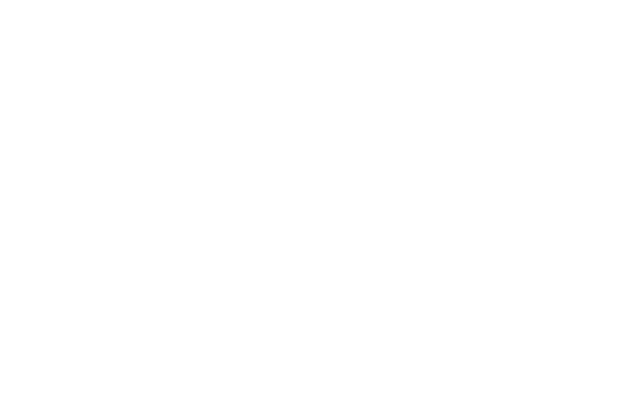
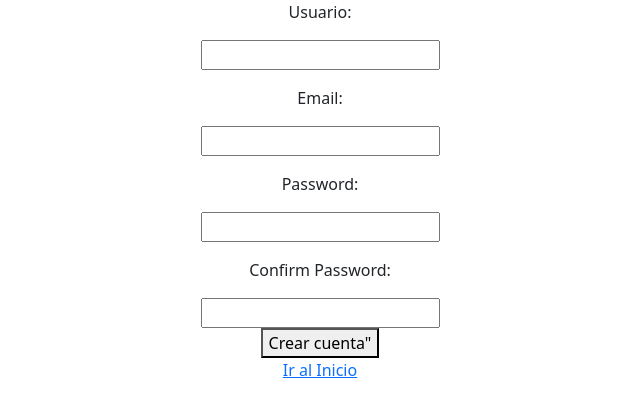
Before and after one commit to LauraMontalvo/clientProyecto, a React (Create React App) app: page /registrar in a window 1280 px wide. Shown: the top 414 px of the page, without its empty margins (320-960 px from the left). Built offline with nearby package versions, Linux system fonts and the light colour scheme.

Commit message:
intalaran el package

```diff
--- a/package.json
+++ b/package.json
@@ -6,9 +6,14 @@
     "@testing-library/jest-dom": "^5.16.5",
     "@testing-library/react": "^13.4.0",
     "@testing-library/user-event": "^13.5.0",
+    "axios": "^0.27.2",
+    "bootstrap": "^5.2.1",
+    "react-bootstrap": "^2.5.0",
     "react": "^18.2.0",
     "react-dom": "^18.2.0",
+    "react-router-dom": "^6.3.0",
     "react-scripts": "5.0.1",
+    "reactstrap": "^9.1.3",
     "web-vitals": "^2.1.4"
   },
   "scripts": {
--- a/src/App.js
+++ b/src/App.js
@@ -1,10 +1,19 @@
-import logo from './logo.svg';
 import './App.css';
+import { BrowserRouter, Route, Routes } from 'react-router-dom';
+import LoginForm from './Components/LoginUsuario';
+import RegisterUsuario from './Views/RegistroUsuario';
+
 
 function App() {
   return (
     <div className="App">
+        <BrowserRouter>
+          <Routes>
+            <Route exact path="/" element={<LoginForm/>}/>
+            <Route exact path="/registrar" element={<RegisterUsuario/>}/>
 
+          </Routes>
+        </BrowserRouter>
     </div>
   );
 }
--- /dev/null
+++ b/src/Components/LoginUsuario.jsx
@@ -0,0 +1,51 @@
+import axios from 'axios';
+import { Form } from 'react-bootstrap';
+import { useState } from 'react';
+import { Link } from 'react-router-dom';
+
+const LoginForm = (props) => {
+    const [ NombreUsuario, setNombreUsuario] = useState("");
+    const [ password, setPassword] = useState("");
+
+    const [ NombreUsuarioError, setNombreUsuarioError] = useState("");
+
+    const [ passwordError, setPasswordError] = useState("");
+
+
+    const handlerCreateUsuario= (e) => {
+        e.preventDefault();
+        axios.post('http://localhost:8000/api/usuario/validate', { NombreUsuario, password })
+            .then(res => {
+                console.log(res.data);
+                if(res.data.confirm === true){
+
+                }
+            })
+            .catch(err => {
+
+            })
+    }
+return (
+        <Form onSubmit={handlerCreateUsuario}>
+                <div className='contenedor1'>
+                    <h2>Login</h2>
+                    <p>Nombre:</p>
+                    <input type="text" onChange={e => { setNombreUsuario(e.target.value) }} value={NombreUsuario} />
+                    <p>{NombreUsuarioError}</p>
+                    <p>Password</p>
+                    <input type="password" onChange={e => { setPassword(e.target.value) }} value={password} />
+                    <p>{passwordError}</p>
+                    <div>
+                        <Link  to={"/registrar/"}>  Registrarse </Link>
+                    </div>
+
+                    <div>
+                        <button type='submit' className="botonsubmit">Iniciar Sesion</button>
+                    </div>
+                    <p>{passwordError}</p>
+
+                </div>
+        </Form>
+)
+}
+export default LoginForm;
--- /dev/null
+++ b/src/Views/RegistroUsuario.jsx
@@ -0,0 +1,87 @@
+
+import axios from 'axios';
+import 'bootstrap/dist/css/bootstrap.min.css';
+import { Link } from "react-router-dom";
+import { useState, useNavigate } from 'react';
+import { Form } from 'react-bootstrap';
+
+const RegisterUsuario = (props) => {
+   //const navigate = useNavigate();
+    const [ NombreUsuario, setNombreUsuario] = useState();
+    const [ email, setEmail ] = useState();
+    const [ password, setPassword ] = useState();
+    const [ confirmPassword, setConfirmPassword ] = useState();
+
+
+    const [ aviso, setAviso ] = useState("");
+    const [ emailError, setEmailError] = useState("");
+    const [ NombreUsuarioError, setNombreUsuarioError] = useState("");
+
+    const [ passwordError, setPasswordError] = useState("");
+
+
+    const onsubmitHandler = (e) => {
+        e.preventDefault();
+        axios.post('http://localhost:8000/api/usuario/new', { NombreUsuario,email, password, confirmPassword })
+        .then(res => {
+            console.log(res);
+            setNombreUsuario("");
+            setEmail("");
+            setPassword("");
+            setConfirmPassword("");
+            setAviso("User has been successfully created");
+
+
+
+
+        })
+        .catch(err => {
+            const errorResponse = err.response.data.errors;
+            if (Object.keys(errorResponse).includes('NombreUsuario')) {
+                setNombreUsuarioError(errorResponse['NombreUsuario'].message);
+            }
+
+            if (Object.keys(errorResponse).includes('email')) {
+                setEmailError(errorResponse['email'].message);
+            }
+            if(Object.keys(errorResponse).includes('confirmPassword')) {
+                setPasswordError(errorResponse['confirmPassword'].message);
+            }
+            else {
+                setAviso("");
+            }
+        })
+
+    }
+return (
+        <Form onSubmit={onsubmitHandler}>
+                <div className=''>
+                    <p>Usuario:</p>
+                    <input type="text" onChange={(e) => { setNombreUsuario((e.target.value)) }} value={NombreUsuario} />
+                    <p>{NombreUsuarioError}</p>
+                    <p>Email:</p>
+                    <input type="email" onChange={(e) => { setEmail((e.target.value)) }} value={email}/>
+                    <p>{emailError}</p>
+                    <p>Password:</p>
+                    <input type="password" onChange={(e) => { setPassword((e.target.value)) }} value={password} />
+                    <p>{passwordError}</p>
+                    <p>Confirm Password:</p>
+                    <input type="password" onChange={(e) => { setConfirmPassword((e.target.value)) }} value={confirmPassword} />
+
+                </div>
+                    <div><button type='submit' className="botonsubmit" >Crear cuenta"</button> </div>
+                    <div>
+                        <Link  to={"/"}>  Ir al Inicio </Link>
+
+                    </div>
+
+                    <p>{passwordError}</p>
+                    <p>{aviso}</p>
+
+
+
+
+        </Form>
+)
+}
+export default RegisterUsuario;
```
Also changed, not shown: src/Styles/estilos.css (added), 1 other file (tests, documents, lock files or other folders).
